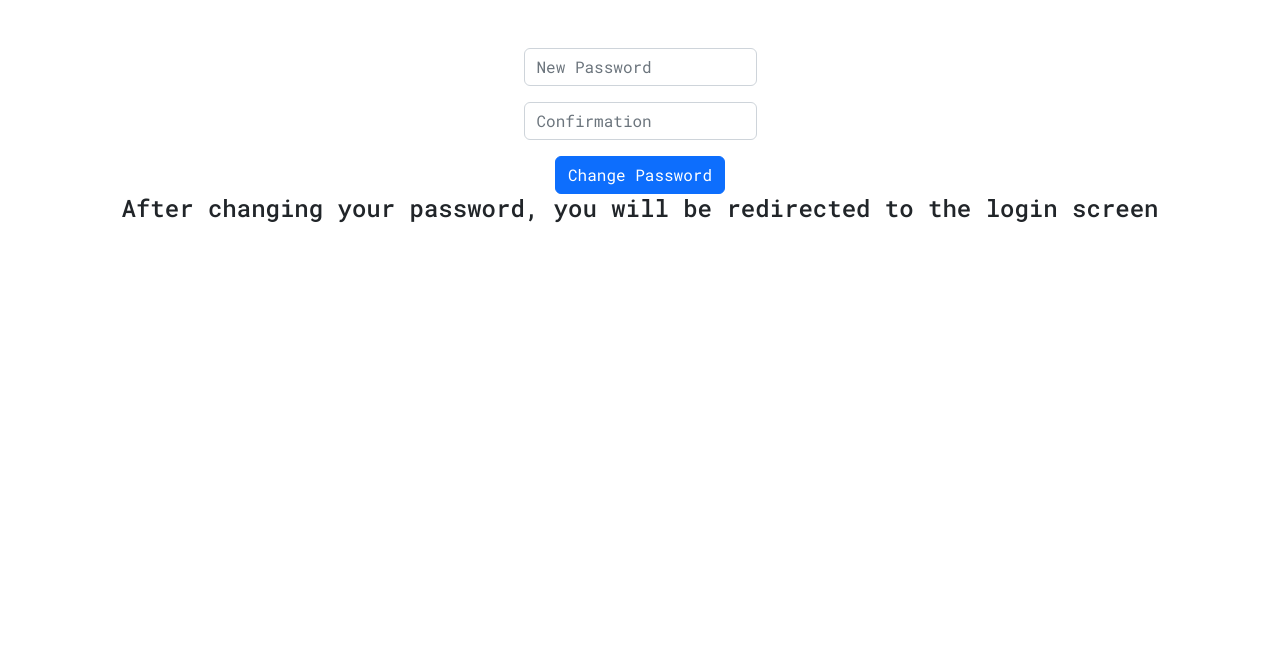
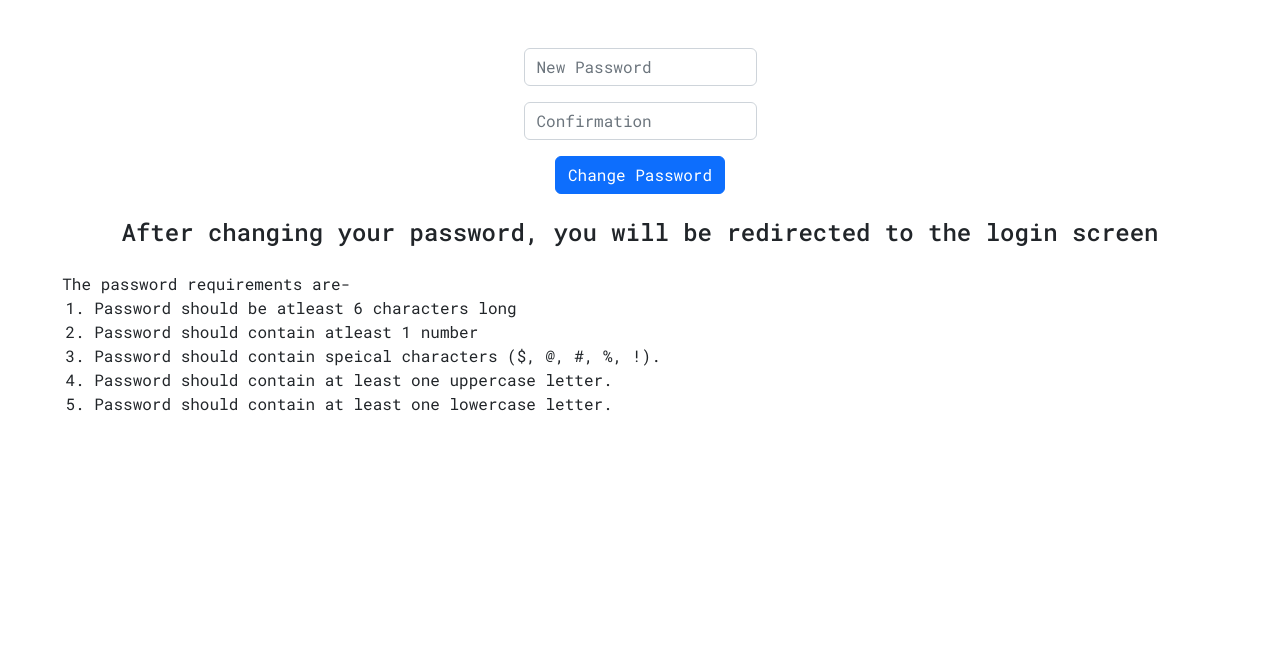
Before and after one commit to agentblack-6000/retro50, a Flask app: page /changepwd in a window 1280 px wide. Shown: the part 59-715 px from the top of the page. Run offline with Flask 2, Linux system fonts and the light colour scheme; a user stored in the database is signed in; some libraries are stand-ins or nearby versions.

Commit message:
Add password requirements text

```diff
--- a/static/styles.css
+++ b/static/styles.css
@@ -16,6 +16,11 @@ body {
   font-family: "Roboto Mono", monospace;
   min-height: 100%;
   margin-bottom: -2%;
+}
+
+.content-text {
+  text-align: left;
+  margin: 2% 4%;
 }
 
 /* about.html styles */
@@ -81,11 +86,6 @@ body {
   text-align: center;
 }
 
-.revision-req {
-  text-align: left;
-  margin: 2% 4%;
-}
-
 /* timer.html styles */
 #timer {
   font-size: 5rem;
--- a/templates/password.html
+++ b/templates/password.html
@@ -10,5 +10,17 @@
         </div>
         <button aria-label="Submit button" class="btn btn-primary" type="submit">Change Password</button>
     </form>
+    <br>
     <h4 class="notice">After changing your password, you will be redirected to the login screen</h4>
+
+    <div class="content-text">
+        The password requirements are-
+        <ol>
+            <li>Password should be atleast 6 characters long</li>
+            <li>Password should contain atleast 1 number</li>
+            <li>Password should contain speical characters ($, @, #, %, !).</li>
+            <li>Password should contain at least one uppercase letter.</li>
+            <li>Password should contain at least one lowercase letter.</li>
+        </ol>
+    </div>
 {% endblock %}
--- a/templates/revision.html
+++ b/templates/revision.html
@@ -27,7 +27,7 @@
         </form>
     </section>
 
-    <section class="revision-req">
+    <section class="content-text">
         <h2>What counts as a revision-</h2>
         <p>
             You must apply your knownledge in some way, not just read notes, to log a revision in the
```
Also changed, not shown: templates/register.html (+11 -0 lines).
